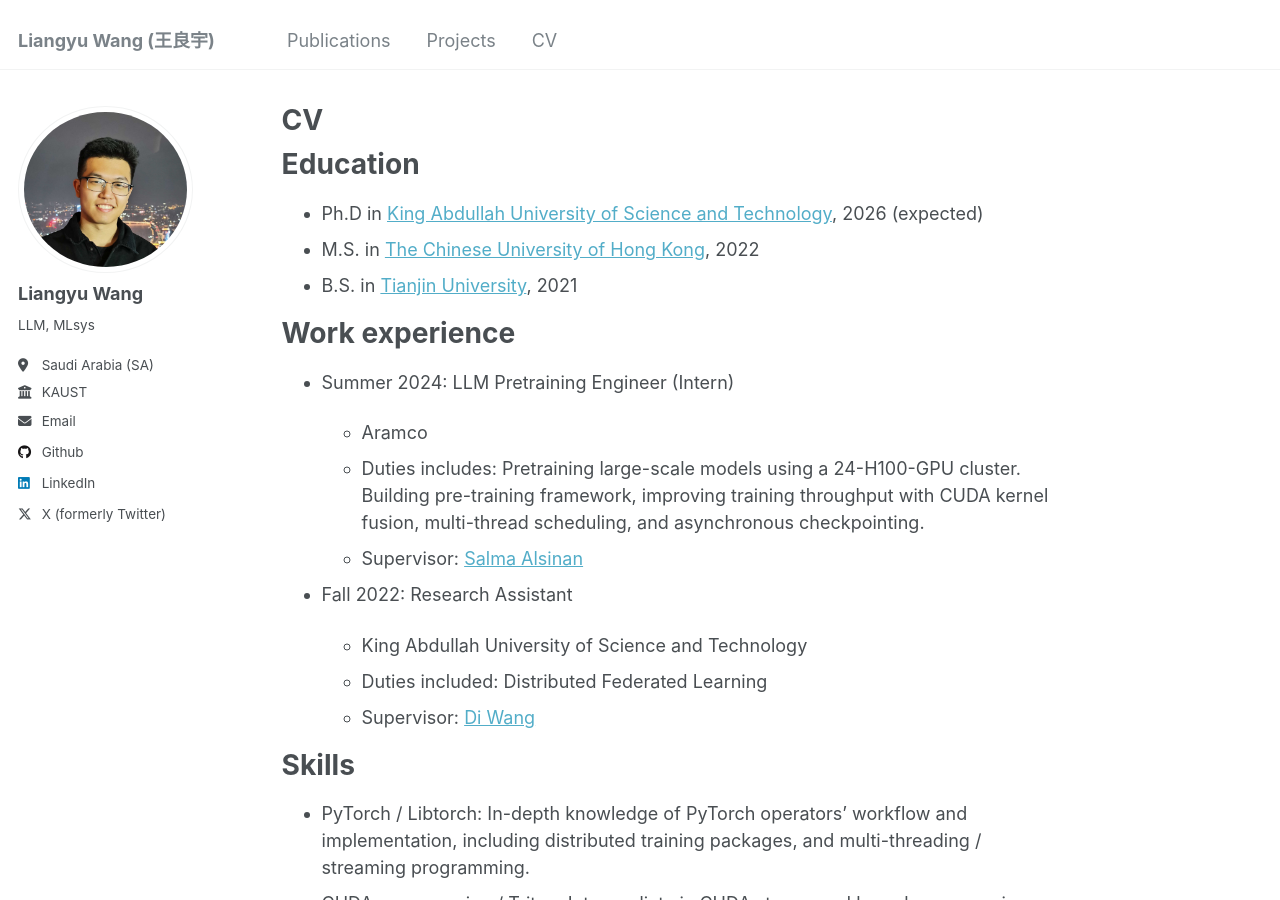
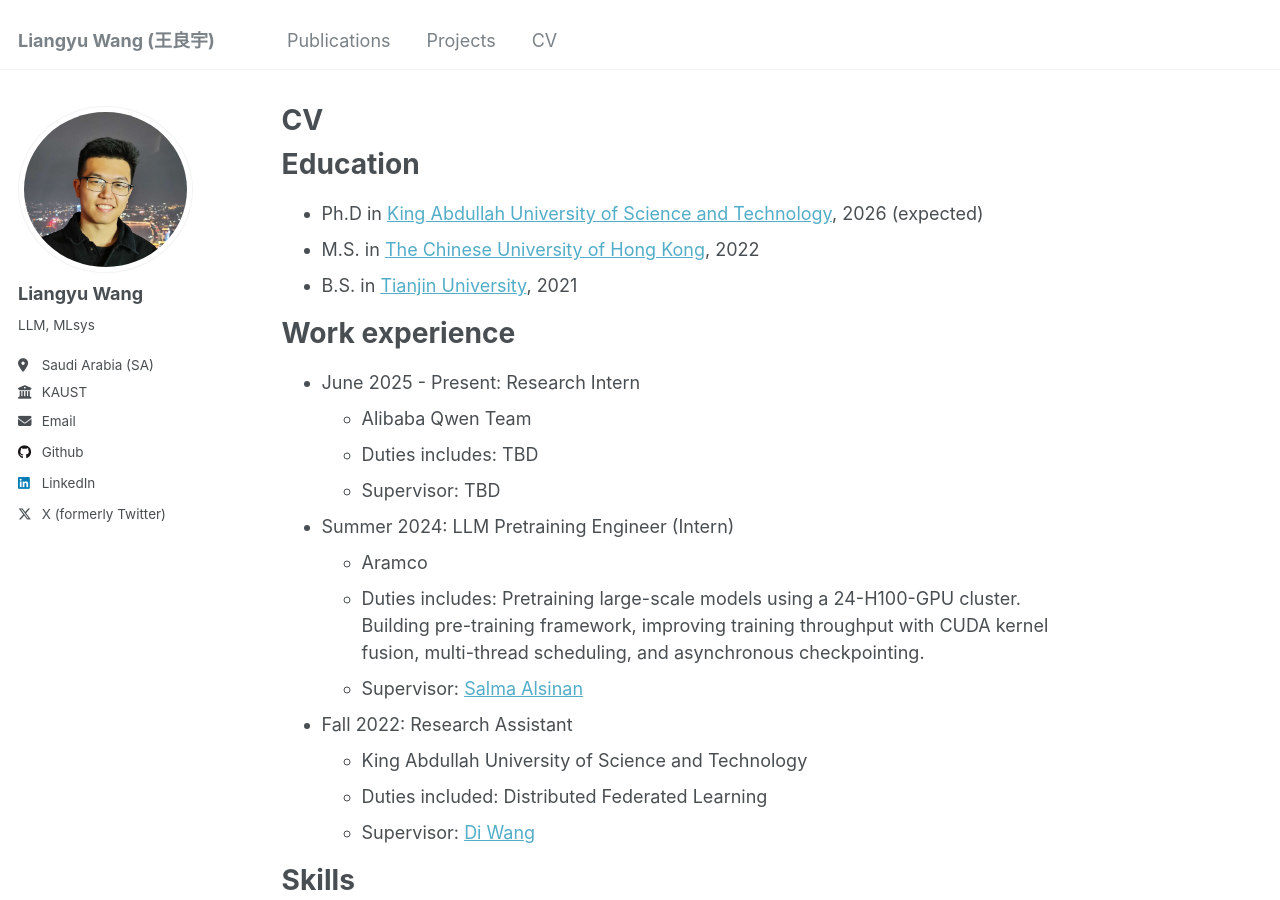
Before and after one commit to liangyuwang/liangyuwang.github.io, a Jekyll site: the page built from _pages/cv.md, in a window 1280 px wide and 900 px high. Built offline with Jekyll 4.4.1, drawn with Linux system fonts in a browser that asks for light colours.

Commit message:
update cv

```diff
--- a/_pages/cv.md
+++ b/_pages/cv.md
@@ -18,13 +18,17 @@ Education
 Work experience
 ===============
 
+* June 2025 - Present: Research Intern
+  * Alibaba Qwen Team
+  * Duties includes: TBD
+  * Supervisor: TBD
+
 * Summer 2024: LLM Pretraining Engineer (Intern)
-
   * Aramco
   * Duties includes: Pretraining large-scale models using a 24-H100-GPU cluster. Building pre-training framework, improving training throughput with CUDA kernel fusion, multi-thread scheduling, and asynchronous checkpointing.
   * Supervisor: [Salma Alsinan](https://www.linkedin.com/in/salma-alsinan/overlay/about-this-profile/)
+
 * Fall 2022: Research Assistant
-
   * King Abdullah University of Science and Technology
   * Duties included: Distributed Federated Learning
   * Supervisor: [Di Wang](https://shao3wangdi.github.io/)
```
